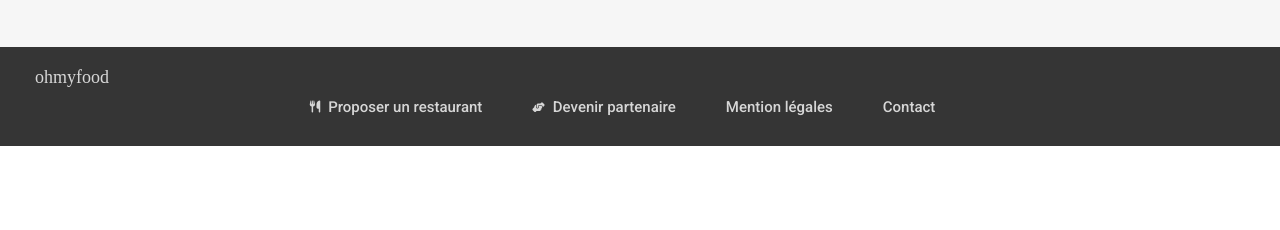
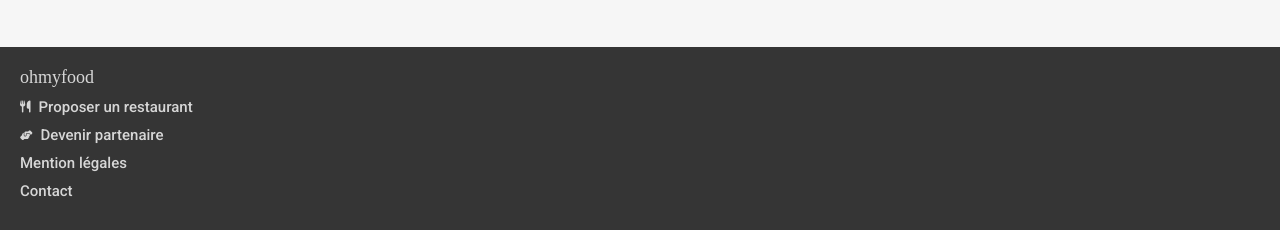
Before and after one commit to latoileduberger/MohsineBelhaouari_3_05012021, a website: page index.html in a window 1280 px wide. Shown: the part 1179-1409 px from the top of the page. Before the commit the page ends 1325 px from the top, so only its background shows below. Drawn offline with nearby package versions, Linux system fonts and the light colour scheme; files that its build step writes are made by us from their sources; a web font is replaced by a local one.

Commit message:
Mod. footer

```diff
--- a/sass/layouts/footer.scss
+++ b/sass/layouts/footer.scss
@@ -34,27 +34,3 @@
     padding-bottom: 10px;
   }
 }
-
-@media screen and (min-width: 600px) {
-  /* portrait tablets, portrait iPad, e-readers (Nook/Kindle), landscape 800x480 phones (Android) */
-
-  footer {
-    padding-left: 35px;
-    .footer--tablets {
-      display: flex;
-      justify-content: space-around;
-    }
-  }
-}
-
-@media screen and (min-width: 1025px) {
-  /* big landscape tablets, laptops, and desktops */
-
-  .footer--desktops {
-    display: flex;
-    justify-content: center;
-    p {
-      padding-right: 50px;
-    }
-  }
-}
```
